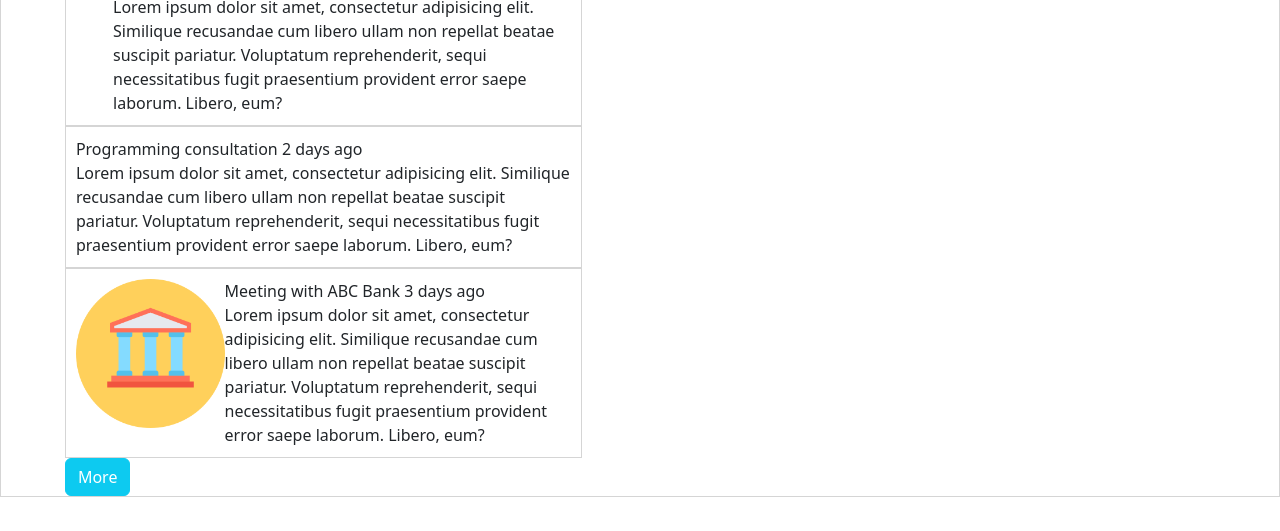
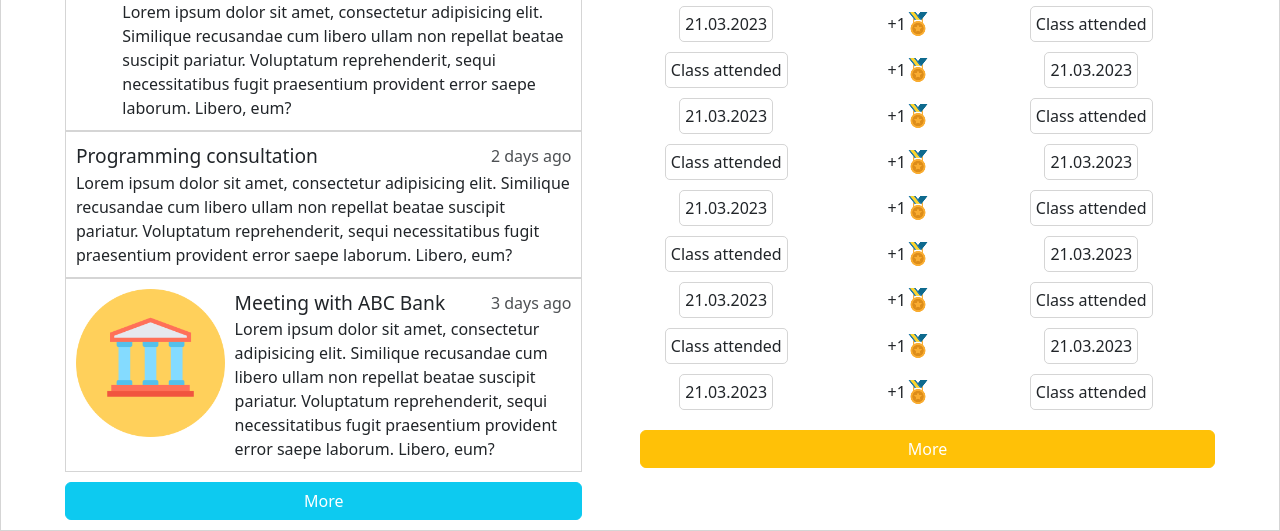
Before and after one commit to teammate22/hw10, a plain HTML site: page index.html in a window 1280 px wide. Shown: the part 293-824 px from the top of the page. Before the commit the page ends 800 px from the top, so only its background shows below. Drawn offline with nearby package versions, Linux system fonts and the light colour scheme.

Commit message:
complete1

```diff
--- a/index.html
+++ b/index.html
@@ -11,7 +11,7 @@
 </head>
 <body>
 
-  <nav class="navbar-expand bg-primary d-flex gap-10 align-items-center fs-1 p-3">
+  <nav class="navbar-expand bg-primary d-flex gap-10 align-items-center fs-1 p-3 position-sticky top-0 left-0">
       <a href="#" class="navbar-brand">
         <svg xmlns="http://www.w3.org/2000/svg" width="64" height="64" fill="currentColor" class="bi bi-person-rolodex ml-5" viewBox="0 0 16 16">
           <path d="M8 9.05a2.5 2.5 0 1 0 0-5 2.5 2.5 0 0 0 0 5Z"/>
@@ -70,9 +70,89 @@
       </div>
       <button class="btn btn-info text-center text-white">More</button>
     </div>
-    <div class="col2 fs-2">
-      <div class="head">Rewards</div>
-
+    <div class="col2">
+      <div class="head fs-2">Rewards</div>
+      <div class="reward">
+        <div class="text">Class attended</div>
+        <div class="date">21.03.2023</div>
+        <div class="icon">
+          <div class="number">+1</div>
+          <img src="img/medal.png" alt="" class="img">
+        </div>
+      </div>
+      <div class="reward">
+        <div class="text2">Class attended</div>
+        <div class="date2">21.03.2023</div>
+        <div class="icon">
+          <div class="number">+1</div>
+          <img src="img/medal.png" alt="" class="img">
+        </div>
+      </div>
+      <div class="reward">
+        <div class="text">Class attended</div>
+        <div class="date">21.03.2023</div>
+        <div class="icon">
+          <div class="number">+1</div>
+          <img src="img/medal.png" alt="" class="img">
+        </div>
+      </div>
+      <div class="reward">
+        <div class="text2">Class attended</div>
+        <div class="date2">21.03.2023</div>
+        <div class="icon">
+          <div class="number">+1</div>
+          <img src="img/medal.png" alt="" class="img">
+        </div>
+      </div>
+      <div class="reward">
+        <div class="text">Class attended</div>
+        <div class="date">21.03.2023</div>
+        <div class="icon">
+          <div class="number">+1</div>
+          <img src="img/medal.png" alt="" class="img">
+        </div>
+      </div>
+      <div class="reward">
+        <div class="text2">Class attended</div>
+        <div class="date2">21.03.2023</div>
+        <div class="icon">
+          <div class="number">+1</div>
+          <img src="img/medal.png" alt="" class="img">
+        </div>
+      </div>
+      <div class="reward">
+        <div class="text">Class attended</div>
+        <div class="date">21.03.2023</div>
+        <div class="icon">
+          <div class="number">+1</div>
+          <img src="img/medal.png" alt="" class="img">
+        </div>
+      </div>
+      <div class="reward">
+        <div class="text2">Class attended</div>
+        <div class="date2">21.03.2023</div>
+        <div class="icon">
+          <div class="number">+1</div>
+          <img src="img/medal.png" alt="" class="img">
+        </div>
+      </div>
+      <div class="reward">
+        <div class="text">Class attended</div>
+        <div class="date">21.03.2023</div>
+        <div class="icon">
+          <div class="number">+1</div>
+          <img src="img/medal.png" alt="" class="img">
+        </div>
+      </div>
+      <div class="reward">
+        <div class="text2">Class attended</div>
+        <div class="date2">21.03.2023</div>
+        <div class="icon">
+          <div class="number">+1</div>
+          <img src="img/medal.png" alt="" class="img">
+        </div>
+      </div>
+      <button class="btn btn-warning text-center text-white">More</button>
     </div>
   </div>
 
--- a/style.less
+++ b/style.less
@@ -5,6 +5,7 @@
   justify-content: center;
   .col1, .col2{
     width: 45%;
+    margin-bottom: 10px;
     .head{
       text-align: center;
     }
@@ -13,11 +14,68 @@
       border: @border;
       padding: 10px;
       display: flex;
+      gap: 10px;
+      justify-content: space-between;
       img{
         width: 30%;
         height: 10%;
       }
-
+      .block-mid{
+        display: flex;
+        flex-direction: column;
+      }
+      .block-top{
+        display: flex;
+        justify-content: space-between;
+        align-items: center;
+        .date{
+          opacity: 0.8;
+          z-index: -1;
+        }
+        .header{
+          font-size: larger;
+        }
+      }
+    }
+    button{
+      width: 90%;
+      margin-top: 10px;
+    }
+  }
+  .col2{
+    .reward{
+      display: grid;
+      margin-bottom: 10px;
+      gap: 10px;
+      grid-template-columns: repeat(3,30%);
+      .icon{
+        display: flex;
+        grid-column: 2/3;
+        margin: auto;
+      }
+      .date{
+        grid-column: 3/4;
+        grid-row: 1/2;
+        .text;
+      }
+      .text{
+        margin: auto;
+        border: @border;
+        padding: 5px;
+        border-radius: 5px;
+      }
+      .text2{
+        .text;
+        grid-column: 3/4;
+        grid-row: 1/2;
+      }
+      .date2{
+        .text;
+      }
+    }
+    button{
+      width: 100%;
+      margin-top: 10px;
     }
   }
 }
```
Also changed, not shown: img/medal.png (added), style.css.
